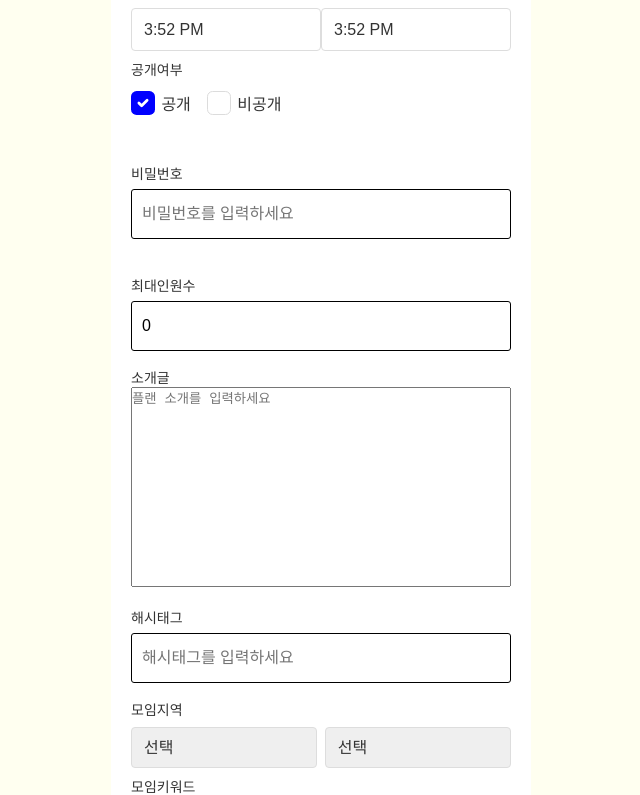
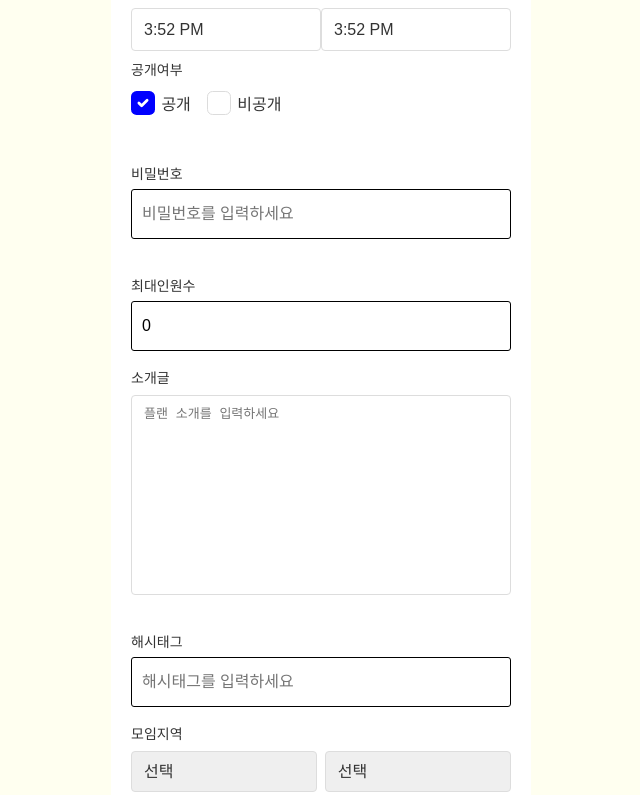
Before and after one commit to plani-power/frontend, a React (Create React App) app: page /plans/create in a window 1280 px wide. Shown: the part 439-1234 px from the top of the page, without its empty margins (319-959 px from the left). Built offline with nearby package versions, Linux system fonts and the light colour scheme.

Commit message:
Style : TextArea css 수정

```diff
--- a/src/pages/plans/createPlan.tsx
+++ b/src/pages/plans/createPlan.tsx
@@ -50,6 +50,13 @@ const StyledTextArea = styled.textarea`
   height: 200px;
   resize: none;
   display: block;
+  margin-top: 8px;
+  margin-bottom: 1rem;
+  border: 1px solid #ddd;
+  border-radius: 4px;
+  font-size: inherit;
+  line-height: 1.06;
+  padding: 0.75rem 0.75rem 0.65rem 0.75rem;
 `;
 
 const ButtonWrapper = styled.div`
@@ -57,7 +64,6 @@ const ButtonWrapper = styled.div`
   justify-content: space-between;
 `;
 
-//
 const StyledConditionEntry = styled.div`
   width: 420px;
   padding: 2.2rem 2rem 1.8rem 2rem;
```
